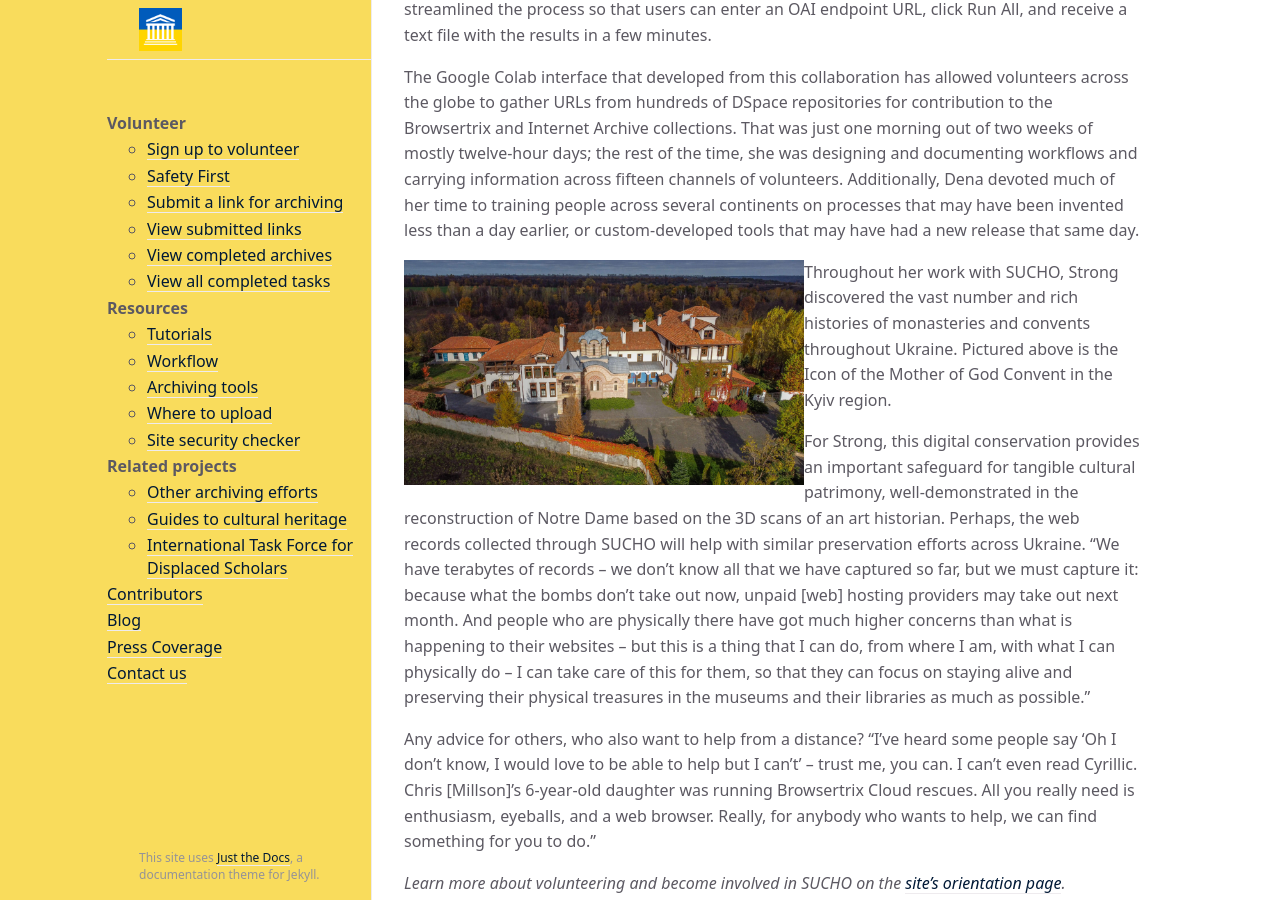
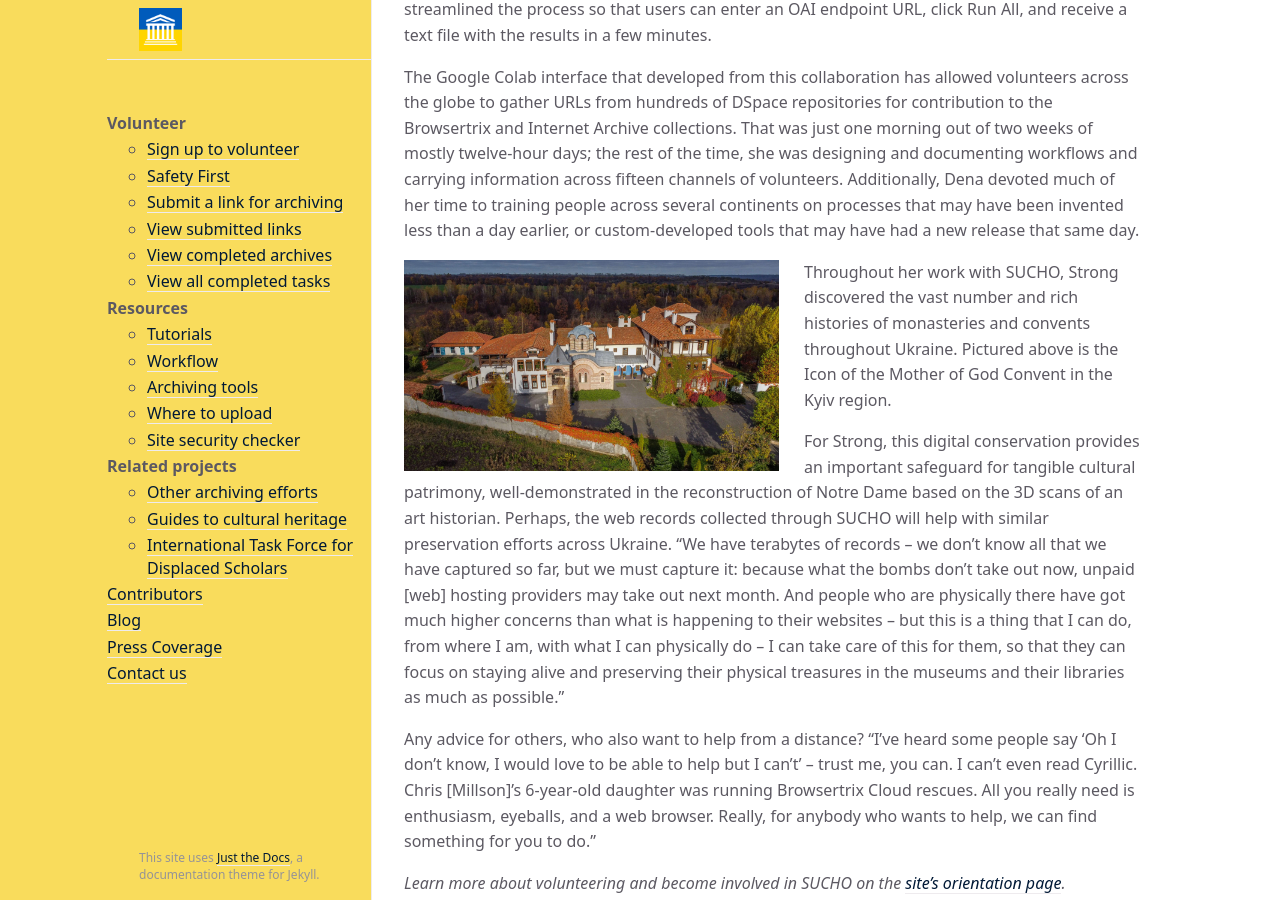
Before and after one commit to sucho-archiving/sucho-archiving.github.io, a Jekyll site: the page built from _posts/2022-04-01-profile-dena-strong.md, in a window 1280 px wide and 900 px high, scrolled down 1152 px. Built offline with Jekyll 4.4.1, drawn with Linux system fonts in a browser that asks for light colours.

Commit message:
Update 2022-04-01-profile-dena-strong.md

```diff
--- a/_posts/2022-04-01-profile-dena-strong.md
+++ b/_posts/2022-04-01-profile-dena-strong.md
@@ -17,7 +17,7 @@ When she received an email call for volunteers in early March, Strong felt empow
 
 The Google Colab interface that developed from this collaboration has allowed volunteers across the globe to gather URLs from hundreds of DSpace repositories for contribution to the Browsertrix and Internet Archive collections. That was just one morning out of two weeks of mostly twelve-hour days; the rest of the time, she was designing and documenting workflows and carrying information across fifteen channels of volunteers. Additionally, Dena devoted much of her time to training people across several continents on processes that may have been invented less than a day earlier, or custom-developed tools that may have had a new release that same day.
 
-<img src="/assets/images/icon-mother-of-god.jpg" width="400px" style="float:left;" class="center" alt="image of Ion Mother of God monastery" title="Credit: Image courtesy of monasteries.org.ua">
+<img src="/assets/images/icon-mother-of-god.jpg" width="400px" style="float:left;padding-right:25px" class="center" alt="image of Ion Mother of God monastery" title="Credit: Image courtesy of monasteries.org.ua">
 
 Throughout her work with SUCHO, Strong discovered the vast number and rich histories of monasteries and convents throughout Ukraine. Pictured above is the Icon of the Mother of God Convent in the Kyiv region.
 
```
